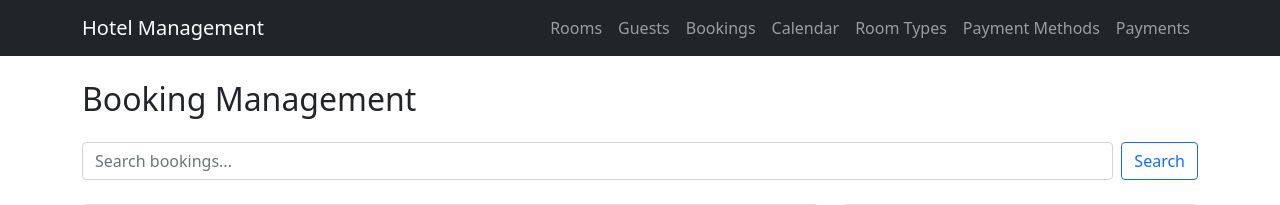
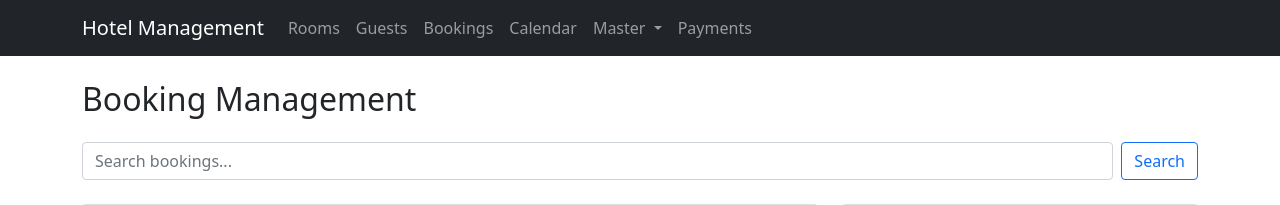
Before and after one commit to tech-theorca/pms, a Flask app: page /bookings in a window 1280 px wide. Shown: the top 205 px of the page. Run offline with Flask 3, Linux system fonts and the light colour scheme; some libraries are stand-ins or nearby versions.

Commit message:
create master menu

```diff
--- a/hotel_management/templates/base.html
+++ b/hotel_management/templates/base.html
@@ -19,20 +19,28 @@
     <nav class="navbar navbar-expand-lg navbar-dark bg-dark">
         <div class="container">
             <a class="navbar-brand" href="/">Hotel Management</a>
+            <button class="navbar-toggler" type="button" data-bs-toggle="collapse" data-bs-target="#navbarNav" aria-controls="navbarNav" aria-expanded="false" aria-label="Toggle navigation">
+                <span class="navbar-toggler-icon"></span>
+            </button>
+            <div class="collapse navbar-collapse" id="navbarNav">
                 <div class="navbar-nav">
                     <a class="nav-link" href="/rooms">Rooms</a>
                     <a class="nav-link" href="/guests">Guests</a>
                     <a class="nav-link" href="/bookings">Bookings</a>
                     <a class="nav-link" href="/calendar">Calendar</a>
-                <li class="nav-item">
-                    <a class="nav-link" href="{{ url_for('room_types') }}">Room Types</a>
-                </li>
-                <li class="nav-item">
-                    <a class="nav-link" href="{{ url_for('payment_methods') }}">Payment Methods</a>
+                    <li class="nav-item dropdown">
+                        <a class="nav-link dropdown-toggle" href="#" id="masterDropdown" role="button" data-bs-toggle="dropdown" aria-expanded="false">
+                            Master
+                        </a>
+                        <ul class="dropdown-menu" aria-labelledby="masterDropdown">
+                            <li><a class="dropdown-item" href="{{ url_for('room_types') }}">Room Types</a></li>
+                            <li><a class="dropdown-item" href="{{ url_for('payment_methods') }}">Payment Methods</a></li>
+                        </ul>
                     </li>
                     <li class="nav-item">
                         <a class="nav-link" href="{{ url_for('payments') }}">Payments</a>
                     </li>
+                </div>
             </div>
         </div>
     </nav>
```
Lines whose indentation alone changed are shown as unchanged.
